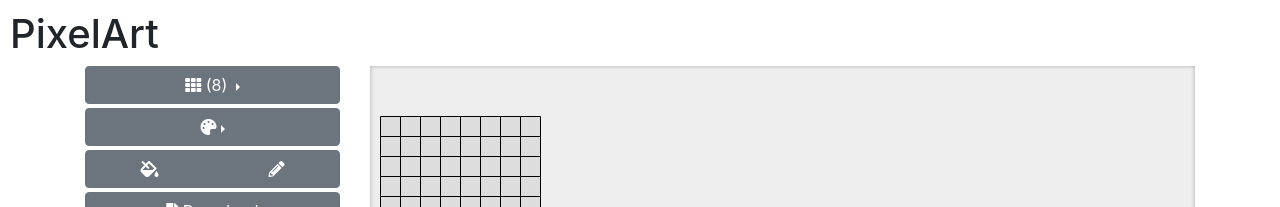
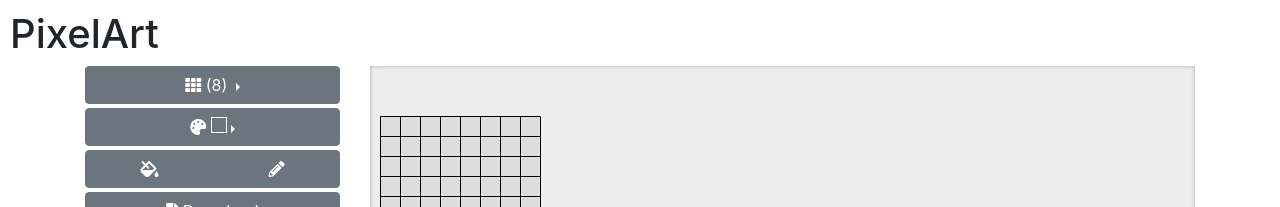
Before and after one commit to saxbobombs/kaku, a Vue app: page / in a window 1280 px wide. Shown: the top 207 px of the page. Built offline with nearby package versions, Linux system fonts and the light colour scheme.

Commit message:
show active color in button

```diff
--- a/src/components/PixelArtControls.vue
+++ b/src/components/PixelArtControls.vue
@@ -14,7 +14,7 @@
 		<li>
 			<b-dropdown class="pa-ctrl-btn" dropright>
 				<template #button-content>
-					<i class="fas fa-palette"></i>
+					<i class="fas fa-palette"></i> <span class="color" :style="'background:#' + colorToUse"></span>
 				</template>
 				<b-dropdown-item v-for="c in colors" :key="c.index">
 					<b-button v-on:click="chooseColor(c.value)" :style="'background:#' + c.value" :title="c.name">
@@ -50,6 +50,7 @@ export default {
 		data() {
 			return {
 				gridSize: 8,
+				colorToUse: null,
 				colors: [{
 					name: 'rot',
 					value: 'f00'
@@ -88,6 +89,8 @@ export default {
 	methods: {
 		chooseColor: function(pColor){
 			EventBus.$emit("changeColor", pColor);
+			this.colorToUse = pColor;
+
 		},
 		chooseDrawMode: function(pDrawMode){
 			EventBus.$emit("changeDrawMode", pDrawMode);
@@ -116,4 +119,11 @@ export default {
 	.pa-ctrl-btn{
 		width:100%;
 	}
+
+	.color{
+		display:inline-block;
+		width:1em;
+		height:1em;
+		border:1px solid;
+	}
 </style>
```
